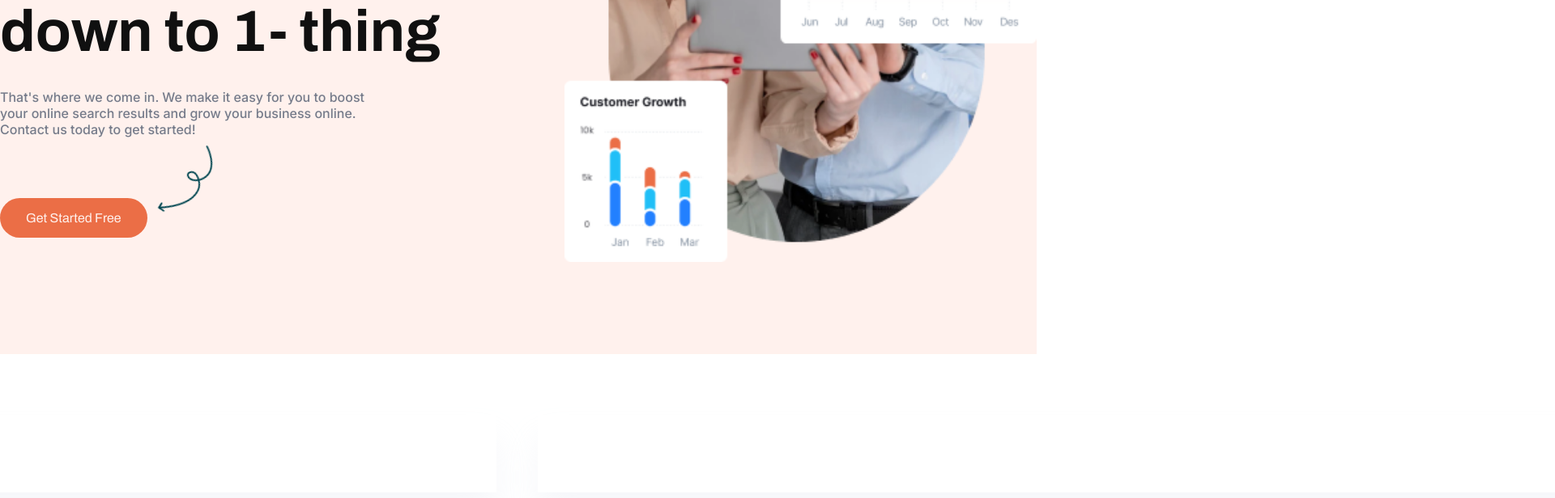
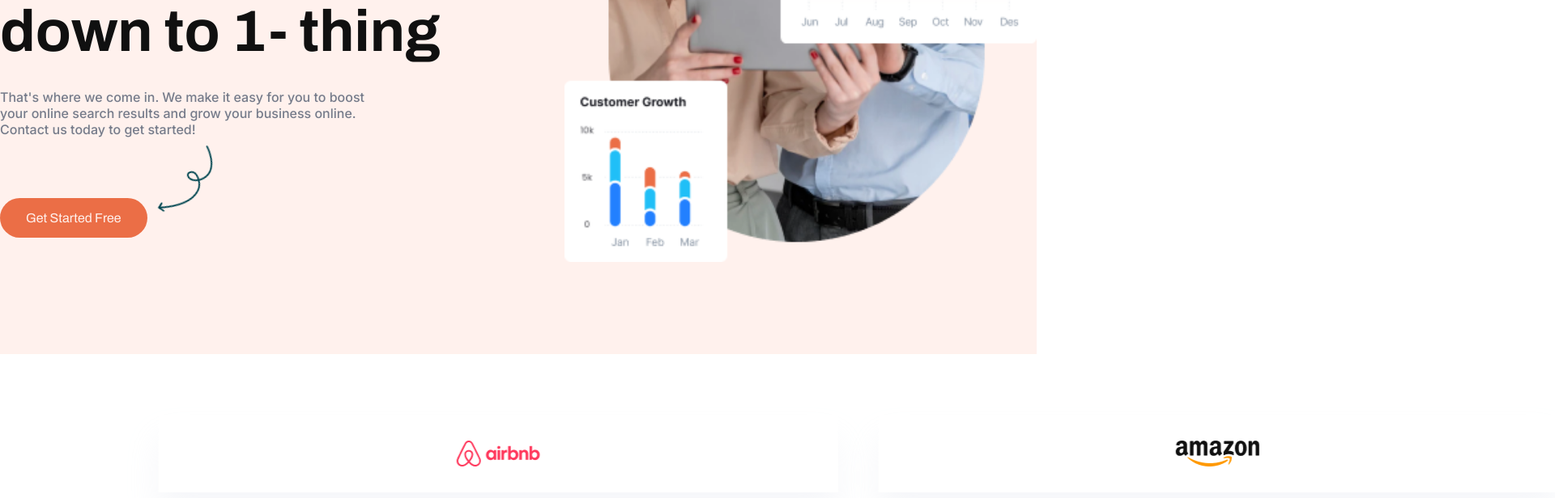
Before and after one commit to Otabekwebdeveloper/coco, a React (Create React App) app: page / in a window 1280 px wide. Shown: the part 360-976 px from the top of the page at 81% size, 1920 px wide, since content can reach past the window. Built offline with nearby package versions, Linux system fonts and the light colour scheme.

Commit message:
Brands takrorlash

```diff
--- a/src/components/Brands.jsx
+++ b/src/components/Brands.jsx
@@ -50,13 +50,12 @@ function Brands() {
     <div className="swipper_js">
       <Swiper
         spaceBetween={50}
-        slidesPerView={6}
+        slidesPerView={8}
+        centeredSlides={true}
         autoplay={{
-          delay: 3000,
-          disableOnInteraction: false,
+          delay: 2500,
+          disableOnInteraction: true,
         }}
-        loop={true}
-        navigation={false}
         modules={[Autoplay, Pagination, Navigation]}
         className="mySwiper"
       >
--- a/src/components/Features.jsx
+++ b/src/components/Features.jsx
@@ -2,10 +2,10 @@ import React from "react";
 import { Icons } from "@iconify/react";
 
 export default function Features() {
-
   return (
     <div className="features_secion">
       <div className="features">
+
       </div>
     </div>
   );
--- a/src/index.css
+++ b/src/index.css
@@ -143,14 +143,16 @@
 }
 
 .swipper_js .partner{
-  box-shadow: 0px 30px 40px 0px var(  --text-color4);
+  box-shadow: 0px 30px 40px 0px var(--text-color4);
   width: 176px;
   height: 96px;
   display: flex;
   justify-content: center;
   align-items: center;
 }
-
+.swiper-home{
+  width: 100%;
+}
 /* END BRAND */
 
 /* START FEATURES */
```
